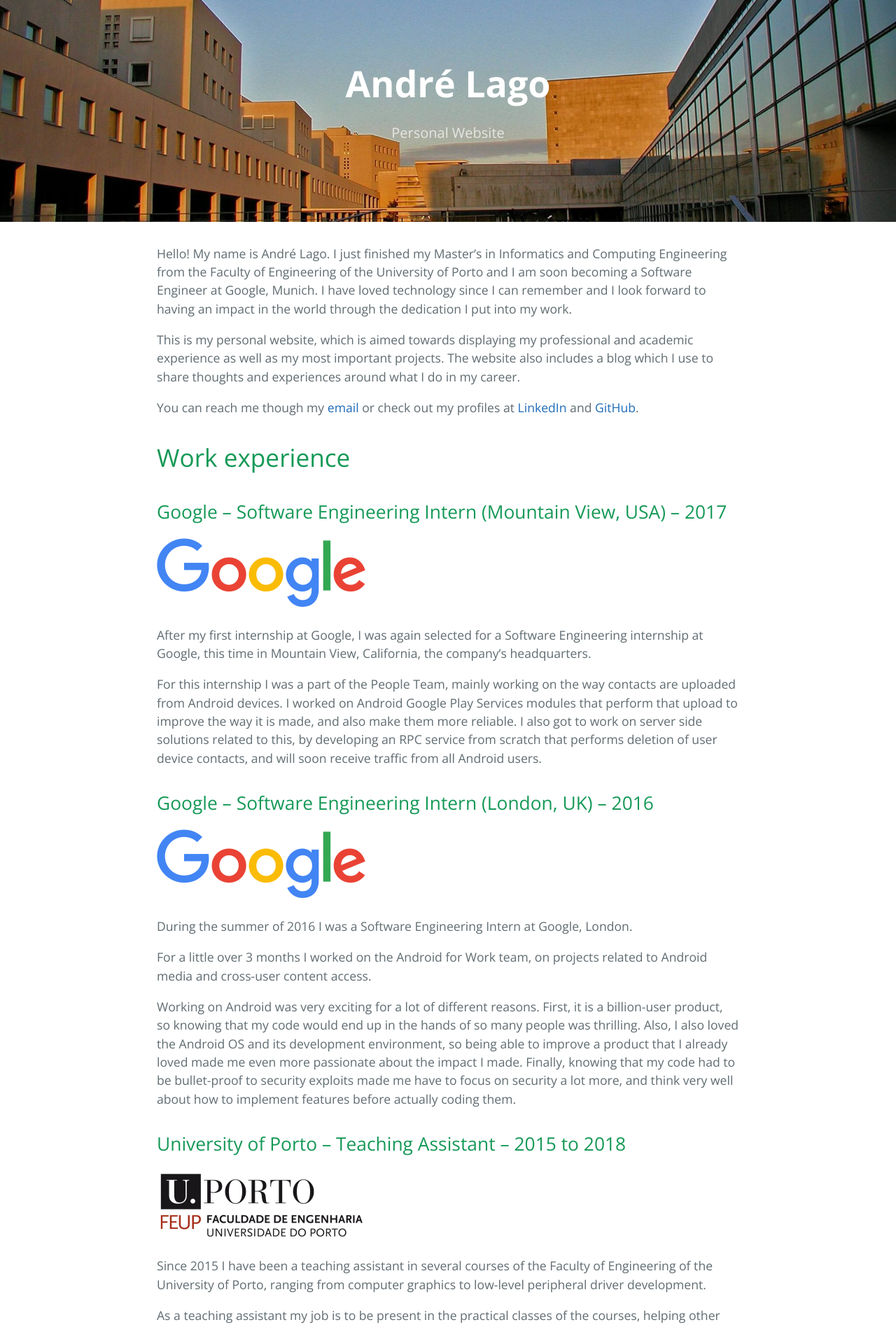
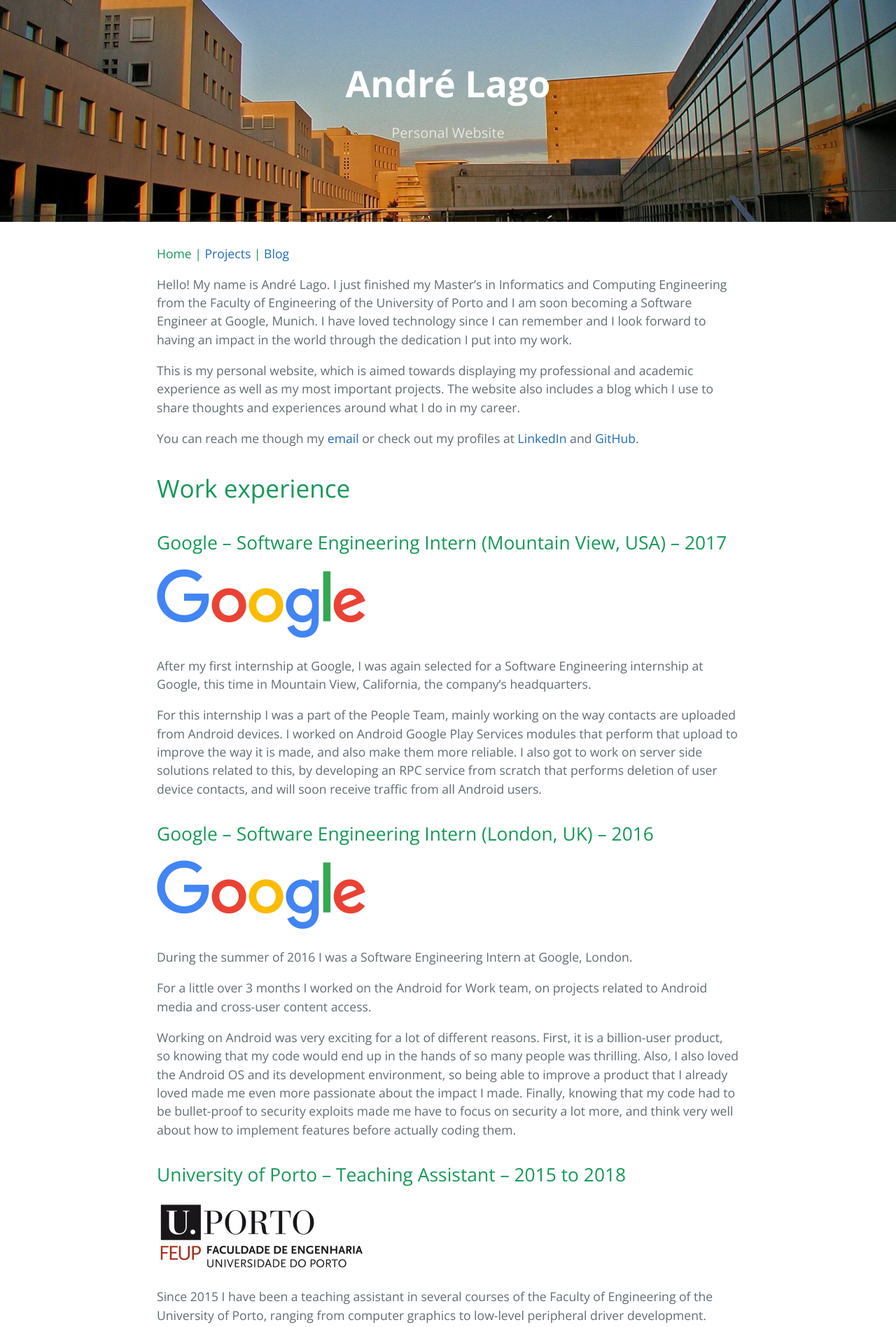
Before and after one commit to andrelago13/andrelago13.github.io, a Jekyll site: the page built from index.md, in a window 1280 px wide. Shown: the top 1896 px of the page at 70% size. Built offline with Jekyll 4.4.1, drawn with Linux system fonts in a browser that asks for light colours.

Commit message:
Preload header images and nav

```diff
--- a/_layouts/default.html
+++ b/_layouts/default.html
@@ -12,6 +12,8 @@
   </head>
 
   <style>
+    div#preload { display: none; }
+
     #page-header {
       background-image: url(/assets/images/feup.jpg);
       background-size: cover;
@@ -19,6 +21,10 @@
     }
   </style>
   <body>
+    <div id="preload">
+      <img src="/assets/images/feup.jpg" width="1" height="1" alt="preload" />
+    </div>
+
     <a id="skip-to-content" href="#content">Skip to the content.</a>
 
     <header class="page-header" id="page-header" role="banner">
--- a/_layouts/projects.html
+++ b/_layouts/projects.html
@@ -12,6 +12,8 @@
   </head>
 
   <style>
+    div#preload { display: none; }
+
     #page-header {
       background-image: url(/assets/images/projects2.jpg);
       background-size: cover;
@@ -19,6 +21,10 @@
     }
   </style>
   <body>
+    <div id="preload">
+      <img src="/assets/images/projects2.jpg" width="1" height="1" alt="preload" />
+    </div>
+
     <a id="skip-to-content" href="#content">Skip to the content.</a>
 
     <header class="page-header" id="page-header" role="banner">
--- a/index.md
+++ b/index.md
@@ -1,6 +1,8 @@
 ---
 layout: default
 ---
+
+#### Home | [Projects](/projects) | [Blog](/blog)
 
 Hello! My name is André Lago. I just finished my Master's in Informatics and Computing Engineering from the Faculty of Engineering of the University of Porto and I am soon becoming a Software Engineer at Google, Munich. I have loved technology since I can remember and I look forward to having an impact in the world through the dedication I put into my work.
 
```
Also changed, not shown: blog.md (+2 -0 lines), projects.md (+2 -0 lines).
